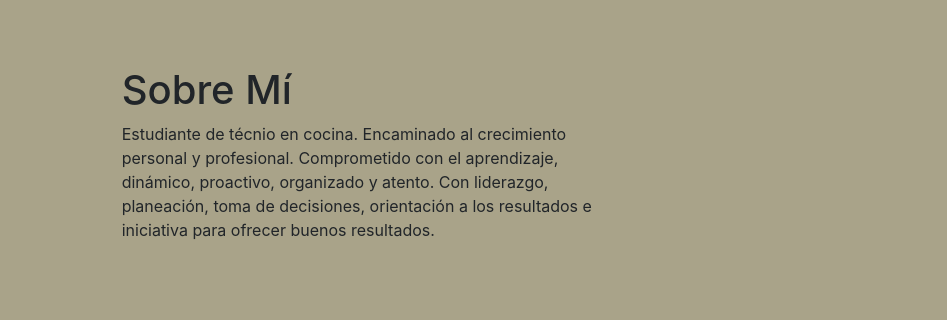
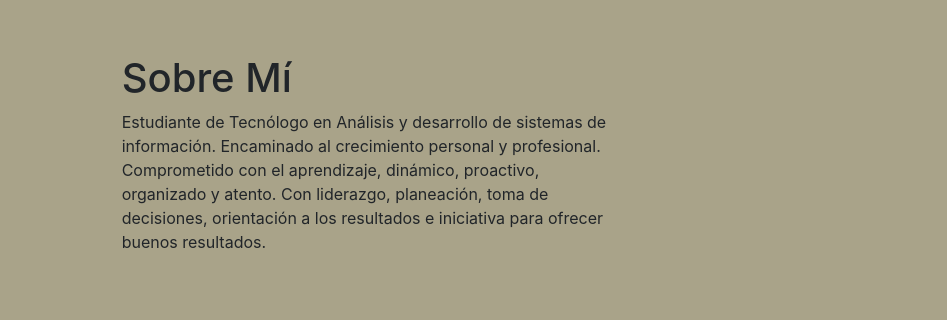
Before and after one commit to SamuelBuendia/coder-desarrolloWeb, a plain HTML site: page pages/index.html in a window 1280 px wide. Shown: the part 214-534 px from the top of the page, 0-947 px from the left. Drawn offline with nearby package versions, Linux system fonts and the light colour scheme.

Commit message:
feat: chage

```diff
--- a/pages/index.html
+++ b/pages/index.html
@@ -69,11 +69,11 @@
         <div class="col-12 col-md-5 ml-auto">
           <h1>Sobre Mí</h1>
           <p>
-            Estudiante de técnio en cocina. Encaminado al crecimiento personal y
-            profesional. Comprometido con el aprendizaje, dinámico, proactivo,
-            organizado y atento. Con liderazgo, planeación, toma de decisiones,
-            orientación a los resultados e iniciativa para ofrecer buenos
-            resultados.
+            Estudiante de Tecnólogo en Análisis y desarrollo de sistemas de
+            información. Encaminado al crecimiento personal y profesional.
+            Comprometido con el aprendizaje, dinámico, proactivo, organizado y
+            atento. Con liderazgo, planeación, toma de decisiones, orientación a
+            los resultados e iniciativa para ofrecer buenos resultados.
           </p>
         </div>
 
```
